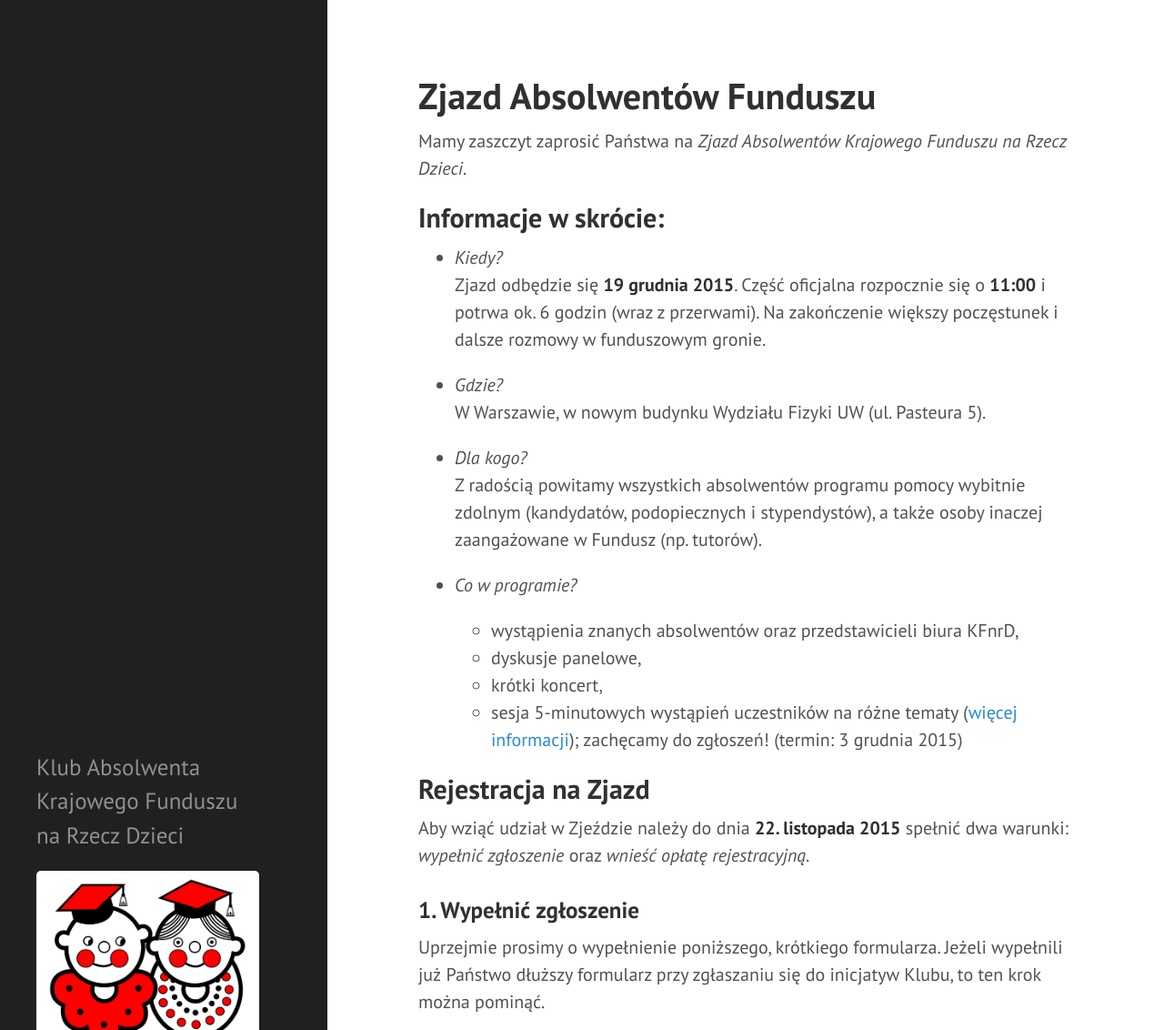
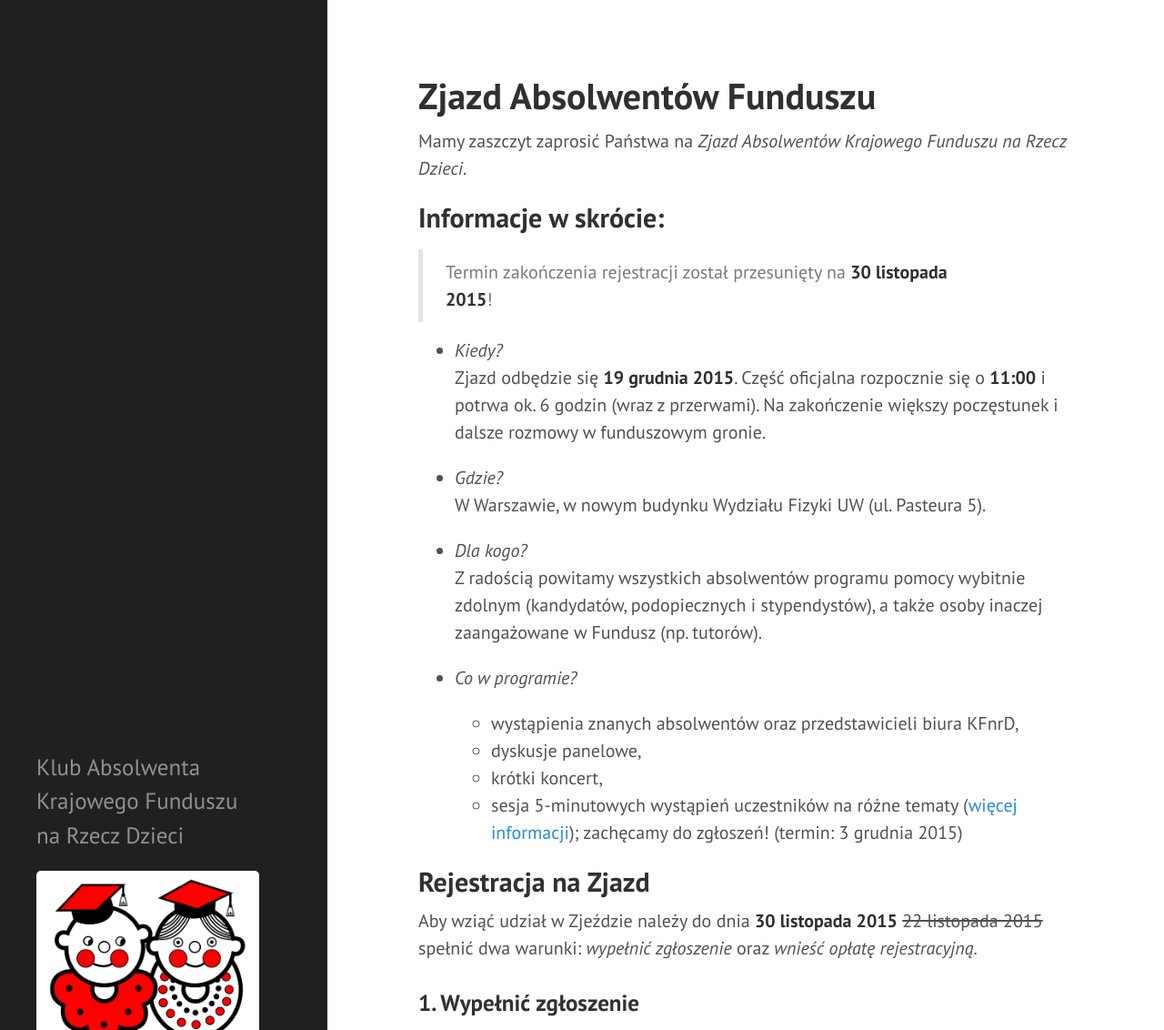
Before and after one commit to machop96/absolwenci-funduszu.github.io, a Jekyll site: the page built from zjazd.md, in a window 1280 px wide and 1400 px high, cut to the strip 0-1132 px from the top of the window. Shown: the whole strip at 91% size. Built offline with Jekyll 4.4.1, drawn with Linux system fonts in a browser that asks for light colours; Markdown is read by kramdown in place of the engine named in the settings.

Commit message:
Update to registration deadline.

```diff
--- a/zjazd.md
+++ b/zjazd.md
@@ -7,6 +7,8 @@
 Mamy zaszczyt zaprosić Państwa na *Zjazd Absolwentów Krajowego Funduszu na Rzecz Dzieci*.
 
 ## Informacje w skrócie:
+
+> Termin zakończenia rejestracji został przesunięty na **30 listopada 2015**!
 
 * *Kiedy?*
   Zjazd odbędzie się **19 grudnia 2015**.
@@ -30,7 +32,8 @@
 
 ## Rejestracja na Zjazd
 
-Aby wziąć udział w Zjeździe należy do dnia **22. listopada 2015** spełnić dwa warunki: *wypełnić zgłoszenie* oraz *wnieść opłatę rejestracyjną*.
+Aby wziąć udział w Zjeździe należy do dnia **30 listopada 2015** <del>22 listopada 2015</del>
+spełnić dwa warunki: *wypełnić zgłoszenie* oraz *wnieść opłatę rejestracyjną*.
 
 ### 1. Wypełnić zgłoszenie
 
```
